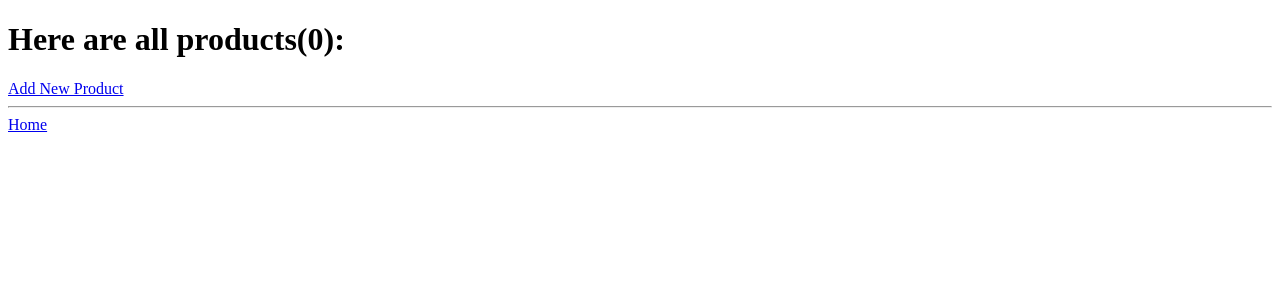
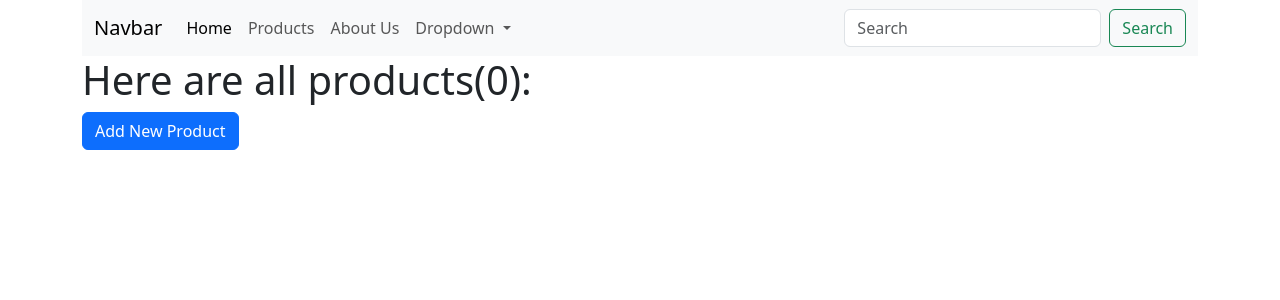
Before and after one commit to tumana777/PP-35, a Django app: page /products/ in a window 1280 px wide. Shown: the top 300 px of the page. Run offline with Django 5.2, Linux system fonts and the light colour scheme; data that the repository does not hold is empty.

Commit message:
add  bootstrap elements, statics, DjDT

```diff
--- a/Django Project/requirements.txt
+++ b/Django Project/requirements.txt
@@ -1,5 +1,8 @@
 asgiref==3.11.1
+crispy-bootstrap5==2026.3
 Django==6.0.7
+django-crispy-forms==2.7
+django-debug-toolbar==7.0.0
 django-environ==0.14.0
 psycopg2-binary==2.9.12
 sqlparse==0.5.5
--- a/Django Project/root/urls.py
+++ b/Django Project/root/urls.py
@@ -16,8 +16,9 @@ Including another URLconf
 """
 from django.contrib import admin
 from django.urls import path, include
+from debug_toolbar.toolbar import debug_toolbar_urls
 
 urlpatterns = [
     path('admin/', admin.site.urls),
     path('', include('store.urls', namespace='store')),
-]
+] + debug_toolbar_urls()
--- /dev/null
+++ b/Django Project/static/css/style.css
@@ -0,0 +1,3 @@
+.my_form {
+    width: 500px;
+}
--- /dev/null
+++ b/Django Project/store/context_processors.py
@@ -0,0 +1,6 @@
+from .models import Product
+
+def global_context(request):
+    return {
+        'products': Product.objects.select_related('category')
+    }
--- a/Django Project/store/models.py
+++ b/Django Project/store/models.py
@@ -8,6 +8,8 @@ class Category(models.Model):
 
     class Meta:
         db_table = 'categories'
+        verbose_name = 'Category'
+        verbose_name_plural = 'Categories'
 
     def __str__(self):
         return self.name
@@ -24,6 +26,8 @@ class Product(models.Model):
 
     class Meta:
         db_table = 'products'
+        verbose_name = 'Product'
+        verbose_name_plural = 'Products'
 
     # def validate_price(self):
     #     if self.price <= 0:
--- a/Django Project/store/templates/products.html
+++ b/Django Project/store/templates/products.html
@@ -1,23 +1,25 @@
-<!doctype html>
-<html lang="en">
-<head>
-    <meta charset="UTF-8">
-    <meta name="viewport"
-          content="width=device-width, user-scalable=no, initial-scale=1.0, maximum-scale=1.0, minimum-scale=1.0">
-    <meta http-equiv="X-UA-Compatible" content="ie=edge">
-    <title>Products Page</title>
-</head>
-<body>
-    <h1>Here are all products({{ total }}):</h1>
-    <ul>
-        {% for product in products %}
-            <a href="{% url 'store:product_detail' product_pk=product.pk %}">
-                <li>Name: {{ product.name }} - Price: {{ product.price }}({{ product.category.name }})</li>
-            </a>
-        {% endfor %}
-    </ul>
-<a href="{% url 'store:add_product' %}">Add New Product</a>
-    <hr>
-<a href="{% url 'store:index' %}">Home</a>
-</body>
-</html>
+{% extends 'base.html' %}
+
+{% block title %} Products {% endblock %}
+
+{% block content %}
+        <h1>Here are all products({{ total }}):</h1>
+        <div class="row">
+
+                {% for product in products %}
+                    <div class="col-md-3">
+                        <div class="card mb-4" style="width: 18rem;">
+                          <img src="..." class="card-img-top" alt="...">
+                          <div class="card-body">
+                            <h5 class="card-title">{{ product.name }}</h5>
+                            <p class="card-text">{{ product.description|truncatechars:50 }}</p>
+                            <a href="{% url 'store:product_detail' product.pk %}" class="btn btn-primary">Full Info</a>
+                            <span class="badge text-bg-secondary">{{ product.category.name }}</span>
+                          </div>
+                        </div>
+                    </div>
+                {% endfor %}
+
+        </div>
+    <a class="btn btn-primary" href="{% url 'store:add_product' %}">Add New Product</a>
+{% endblock %}
--- a/Django Project/store/views.py
+++ b/Django Project/store/views.py
@@ -21,7 +21,7 @@ def about(request):
     return render(request, 'about.html')
 
 def products(request):
-    all_products = Product.objects.all()
+    all_products = Product.objects.all().select_related('category')
     total = all_products.count()
 
     context = {
--- /dev/null
+++ b/Django Project/templates/base.html
@@ -0,0 +1,23 @@
+{% load static %}
+
+<!doctype html>
+<html lang="en">
+<head>
+    <meta charset="UTF-8">
+    <meta name="viewport"
+          content="width=device-width, user-scalable=no, initial-scale=1.0, maximum-scale=1.0, minimum-scale=1.0">
+    <meta http-equiv="X-UA-Compatible" content="ie=edge">
+    <link href="https://cdn.jsdelivr.net/npm/bootstrap@5.3.8/dist/css/bootstrap.min.css" rel="stylesheet" integrity="sha384-sRIl4kxILFvY47J16cr9ZwB07vP4J8+LH7qKQnuqkuIAvNWLzeN8tE5YBujZqJLB" crossorigin="anonymous">
+    <link rel="stylesheet" href="{% static 'css/style.css' %}">
+    <title>{% block title %}{% endblock %}</title>
+</head>
+<body>
+    <div class="container">
+        {% include 'partials/navbar.html' %}
+
+        {% block content %}
+        {% endblock %}
+    </div>
+<script src="https://cdn.jsdelivr.net/npm/bootstrap@5.3.8/dist/js/bootstrap.bundle.min.js" integrity="sha384-FKyoEForCGlyvwx9Hj09JcYn3nv7wiPVlz7YYwJrWVcXK/BmnVDxM+D2scQbITxI" crossorigin="anonymous"></script>
+</body>
+</html>
--- /dev/null
+++ b/Django Project/templates/partials/navbar.html
@@ -0,0 +1,36 @@
+<nav class="navbar navbar-expand-lg bg-body-tertiary">
+      <div class="container-fluid">
+        <a class="navbar-brand" href="#">Navbar</a>
+        <button class="navbar-toggler" type="button" data-bs-toggle="collapse" data-bs-target="#navbarSupportedContent" aria-controls="navbarSupportedContent" aria-expanded="false" aria-label="Toggle navigation">
+          <span class="navbar-toggler-icon"></span>
+        </button>
+        <div class="collapse navbar-collapse" id="navbarSupportedContent">
+          <ul class="navbar-nav me-auto mb-2 mb-lg-0">
+            <li class="nav-item">
+              <a class="nav-link active" aria-current="page" href="{% url 'store:index' %}">Home</a>
+            </li>
+            <li class="nav-item">
+              <a class="nav-link" href="{% url 'store:products' %}">Products</a>
+            </li>
+            <li class="nav-item">
+              <a class="nav-link" href="{% url 'store:about' %}">About Us</a>
+            </li>
+              <li class="nav-item dropdown">
+                  <a class="nav-link dropdown-toggle" href="#" role="button" data-bs-toggle="dropdown" aria-expanded="false">
+                      Dropdown
+                  </a>
+                  <ul class="dropdown-menu">
+                      <li><a class="dropdown-item" href="#">Action</a></li>
+                      <li><a class="dropdown-item" href="#">Another action</a></li>
+                      <li><hr class="dropdown-divider"></li>
+                      <li><a class="dropdown-item" href="#">Something else here</a></li>
+                  </ul>
+              </li>
+          </ul>
+          <form class="d-flex" role="search">
+            <input class="form-control me-2" type="search" placeholder="Search" aria-label="Search"/>
+            <button class="btn btn-outline-success" type="submit">Search</button>
+          </form>
+        </div>
+      </div>
+    </nav>
```
Also changed, not shown: Django Project/root/settings.py (+18 -1 lines), Django Project/store/templates/about.html (+8 -14 lines), Django Project/store/templates/add_product.html (+10 -15 lines), Django Project/store/templates/index.html (+7 -15 lines), Django Project/store/templates/product_detail.html (+8 -16 lines), Django Project/store/templates/update_product.html (+10 -15 lines).
